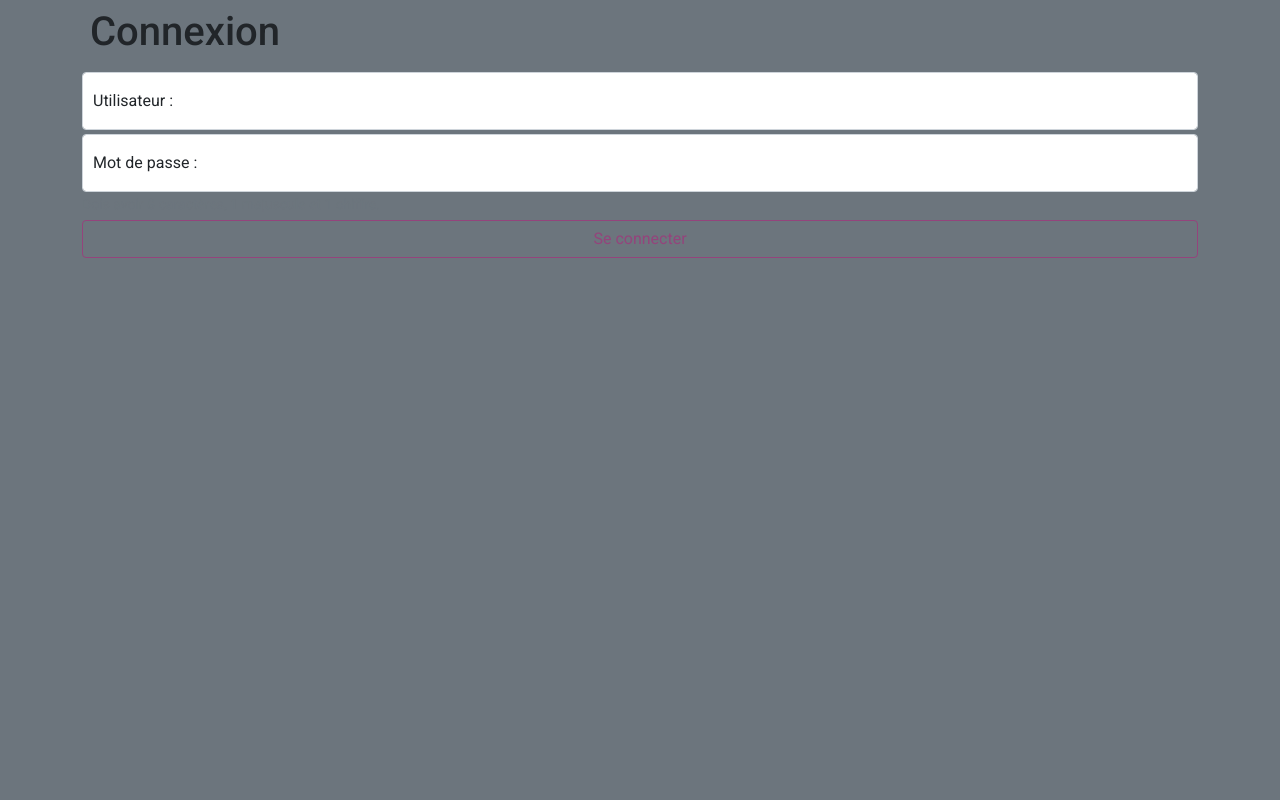
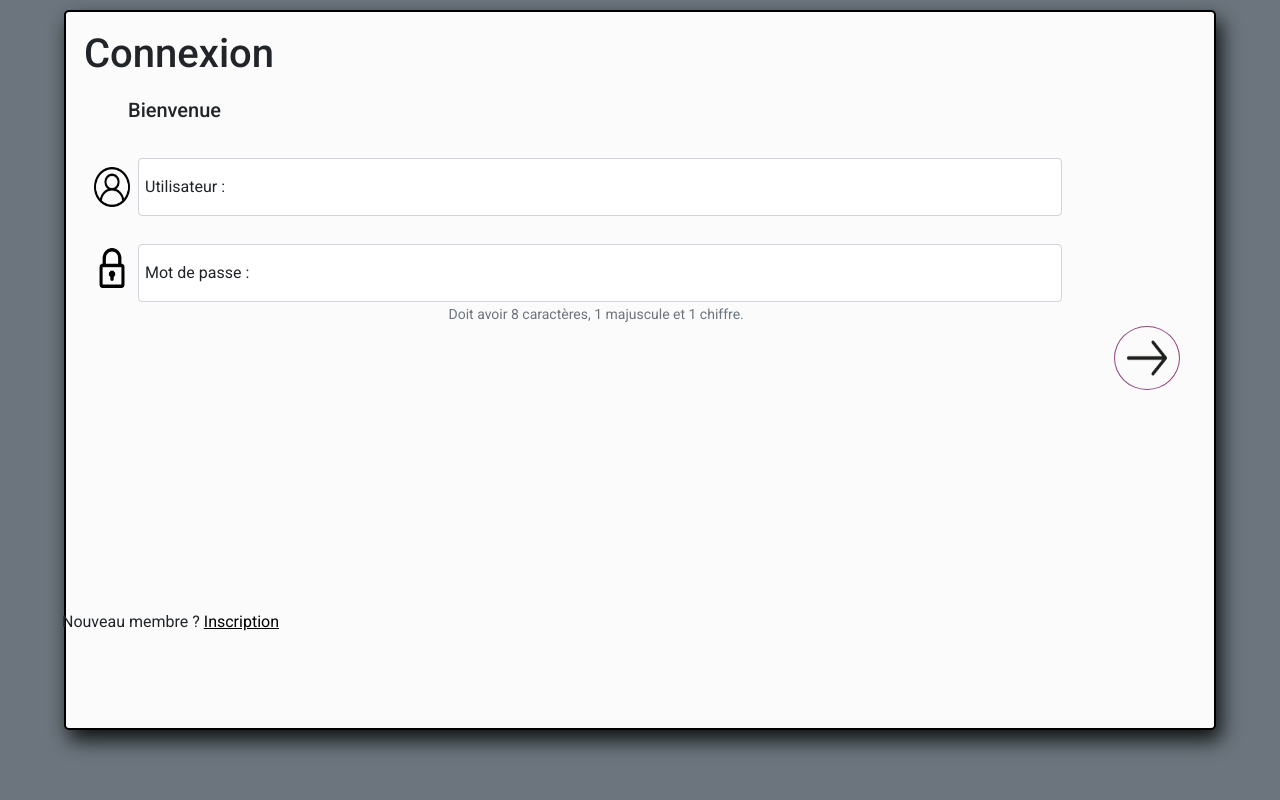
Before and after one commit to aldaitzwild/ProxySoluce, a PHP site: template src/View/Login/login.html.twig in a window 1280 px wide. Run offline with PHP 8.4, Linux system fonts and the light colour scheme; the template is opened without the code that fills it, so the values that code supplies are empty; some libraries are stand-ins or nearby versions.

Commit message:
Login controller check if the user log correctly with the good Username and the good Password and if the user write a bad user or password, a little red box show him it's not good

```diff
--- a/src/Model/LoginManager.php
+++ b/src/Model/LoginManager.php
@@ -15,7 +15,7 @@ class LoginManager extends AbstractManager
         $statement->execute();
         $result = $statement->fetch();
         if (!$result) {
-            throw new Exception("Cette utilisateur n'existe pas");
+            throw new Exception("Les informations sont incorrectes");
         } else {
             return $result;
         }
--- a/src/View/Login/inscription.html.twig
+++ b/src/View/Login/inscription.html.twig
@@ -68,7 +68,7 @@
                         <input class="form-control" aria-describedby="passwordHelpInline" type="password" placeholder="Votre mot de passe" name="pass" id="floatingInput" required>
                         <label for="floatingInput">Mot de passe :</label>
                             <span id="passwordHelpInline" class="form-text">
-                                Dois avoir 8 caractères, 1 majuscule et 1 chiffre.
+                                Doit avoir 8 caractères, 1 majuscule et 1 chiffre.
                             </span>
                     </div>
                     <div class="">
--- a/src/View/Login/login.html.twig
+++ b/src/View/Login/login.html.twig
@@ -1,27 +1,44 @@
 {% extends 'layout.html.twig' %}
-
+{% block stylesheet %}
+	<link rel="stylesheet" href="/assets/css/_login.css">
+{% endblock %}
 {% block content %}
-    <div class="container">
+	<div class="login">
 		<form class="row g-1 form" method="POST">
 			<div class="connexion">
 				<h1 class="fs-1 p-2 g-1">Connexion</h1>
-                <div class="row g-1 align-items-center">
-                    <div class="col-12 form-floating mb-1 form">
-                        <input class="form-control" type="text" placeholder="Utilisateur" name="user" id="floatingInput" value="{{ userInformations.user }}" required>
+				<h3 class="fs-5 p-1 ms-5">Bienvenue</h3>
+				<div class="d-flex justify-content-center m-3 g-2">
+					{{ errors }}
+				</div>
+				<div class="row ms-3 g-1 align-items-center user">
+					<img class="col-2" src="/assets/images/user.png" alt="user">
+					<div class="col-10 form-floating form">
+						<input class="form-control ms-1" type="text" placeholder="Utilisateur" name="user" id="floatingInput" required>
 						<label for="floatingInput" class="label">Utilisateur :</label>
 					</div>
 				</div>
 
-                <div class="row g-1 align-items-center">
-                    <div class="col-12 form-floating mb-1">
-                        <input class="form-control" aria-describedby="passwordHelpInline" type="password" placeholder="Votre mot de passe" name="pass" id="floatingInput" required>
+				<div class="row ms-3 g-1 lock mt-4">
+					<img class="col-2 mt-2" src="/assets/images/lock.png" alt="locker">
+					<div class="col-10 form-floating text-center">
+						<input class="form-control ms-1" aria-describedby="passwordHelpInline" type="password" placeholder="Votre mot de passe" name="pass" id="floatingInput" required>
 						<label for="floatingInput">Mot de passe :</label>
 						<span id="passwordHelpInline" class="form-text">
-                            Dois avoir 8 caractères, 1 majuscule et 1 chiffre.
+							Doit avoir 8 caractères, 1 majuscule et 1 chiffre.
 						</span>
 					</div>
 				</div>
-                <button type="submit" class="btn btn-outline-success col-12">Se connecter</button>
+				<div class="arrow d-flex justify-content-end">
+					<button type="submit" class="btn btn-outline-success rounded-circle me-4"><img class="" src="/assets/images/arrowRight.png" alt="flécheD"></button>
+				</div>
+			</div>
+
+			<div class="signup fixed-bottom">
+				<p>
+					Nouveau membre ?
+					<a href="/inscription">Inscription</a>
+				</p>
 			</div>
 		</form>
 	</div>
```
Also changed, not shown: src/Controller/LoginController.php (+23 -21 lines), public/assets/css/_login.css (added), public/assets/css/_style.css, public/assets/images/arrowRight.png (added), public/assets/images/lock.png (added), public/assets/images/user.png (added), 4 other files. Lines whose indentation alone changed are shown as unchanged.
